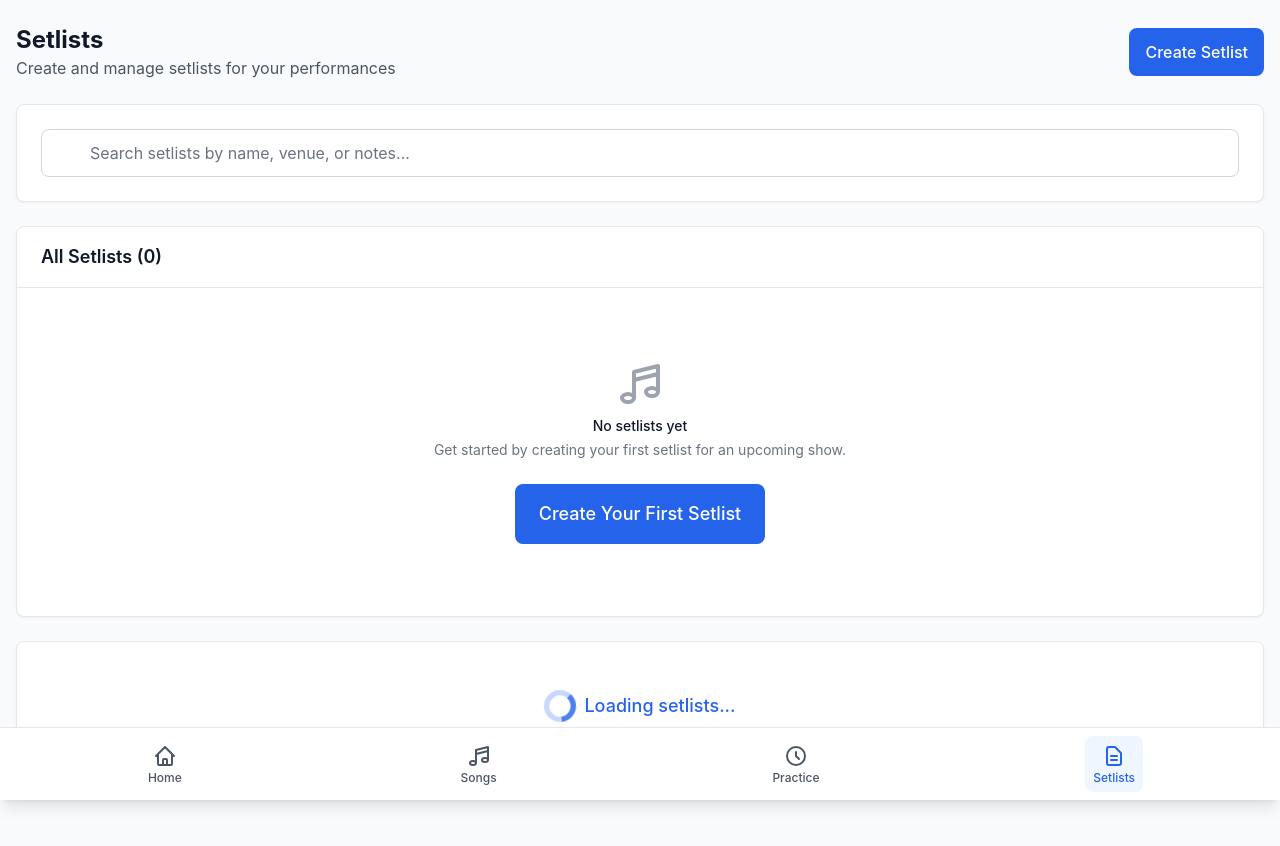
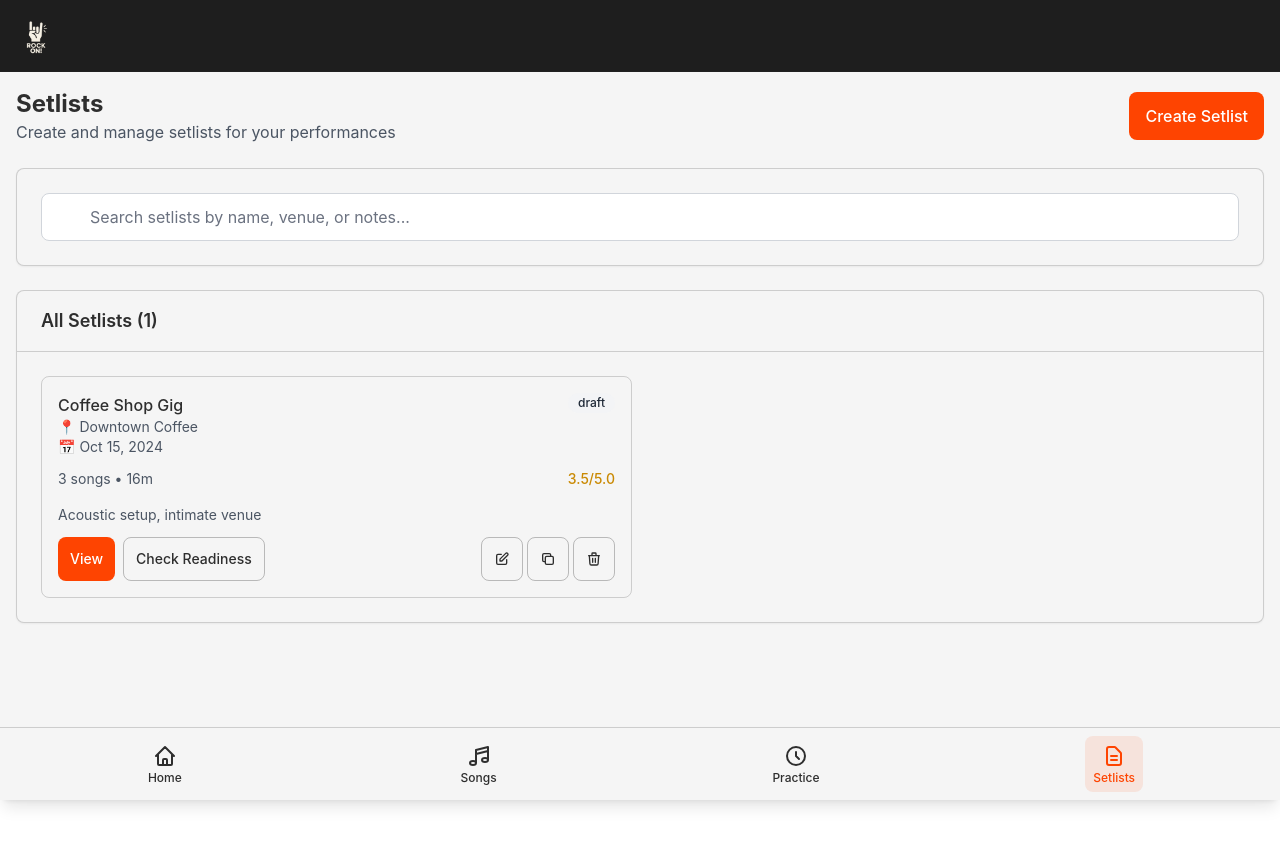
Before and after one commit to eazytracer/rock-on, a React (Vite) app: page /setlists in a window 1280 px wide. Shown: the top 846 px of the page. After the commit the page ends 800 px from the top, so only its background shows below. Built offline with nearby package versions, Linux system fonts and the light colour scheme.

Commit message:
styling changes

```diff
--- a/src/App.tsx
+++ b/src/App.tsx
@@ -2,6 +2,7 @@ import React, { Suspense, lazy, useState, useEffect } from 'react'
 import { BrowserRouter as Router, Routes, Route, useLocation, useNavigate } from 'react-router-dom'
 import { BottomNavigation, defaultNavigationItems } from './components/common/BottomNavigation'
 import { LoadingSpinner } from './components/common/LoadingSpinner'
+import { Header } from './components/common/Header'
 import { Song } from './models/Song'
 import { PracticeSession } from './models/PracticeSession'
 import { Setlist } from './models/Setlist'
@@ -146,7 +147,8 @@ const AppContent: React.FC = () => {
   }
 
   return (
-    <div className="min-h-screen bg-gray-50 pb-20">
+    <div className="min-h-screen bg-surface pb-20 pt-16">
+      <Header onLogoClick={() => navigate('/')} />
       <main className="relative">
         <Suspense fallback={
           <div className="flex items-center justify-center min-h-screen">
--- a/src/components/common/BottomNavigation.tsx
+++ b/src/components/common/BottomNavigation.tsx
@@ -27,7 +27,7 @@ export const BottomNavigation: React.FC<BottomNavigationProps> = ({
 
   const navigationClasses = [
     'fixed bottom-0 left-0 right-0 z-50',
-    'bg-white border-t border-gray-200 shadow-lg',
+    'bg-smoke-white border-t border-steel-gray/20 shadow-lg',
     'safe-bottom',
     className
   ].join(' ')
@@ -47,8 +47,8 @@ export const BottomNavigation: React.FC<BottomNavigationProps> = ({
                 min-w-[56px] min-h-[56px] p-2 rounded-lg
                 transition-all duration-200 touch-manipulation
                 ${isActive
-                  ? 'text-blue-600 bg-blue-50'
-                  : 'text-gray-600 hover:text-gray-900 hover:bg-gray-50 active:bg-gray-100'
+                  ? 'text-energy-orange bg-energy-orange/10'
+                  : 'text-steel-gray hover:text-energy-orange hover:bg-energy-orange/5 active:bg-energy-orange/10'
                 }
               `}
               aria-label={item.label}
@@ -58,13 +58,13 @@ export const BottomNavigation: React.FC<BottomNavigationProps> = ({
               </div>
               <span className={`
                 text-xs font-medium leading-none
-                ${isActive ? 'text-blue-600' : 'text-gray-600'}
+                ${isActive ? 'text-energy-orange' : 'text-steel-gray'}
               `}>
                 {item.label}
               </span>
 
               {item.badge && item.badge > 0 && (
-                <div className="absolute -top-1 -right-1 min-w-[18px] h-[18px] bg-red-500 rounded-full flex items-center justify-center">
+                <div className="absolute -top-1 -right-1 min-w-[18px] h-[18px] bg-amp-red rounded-full flex items-center justify-center">
                   <span className="text-xs font-bold text-white">
                     {item.badge > 99 ? '99+' : item.badge}
                   </span>
--- /dev/null
+++ b/src/components/common/Header.tsx
@@ -0,0 +1,63 @@
+import React from 'react';
+
+interface HeaderProps {
+  title?: string;
+  showLogo?: boolean;
+  className?: string;
+  onLogoClick?: () => void;
+}
+
+export const Header: React.FC<HeaderProps> = ({
+  title,
+  showLogo = true,
+  className = '',
+  onLogoClick
+}) => {
+  return (
+    <header className={`header ${className}`}>
+      <div className="h-full px-4 flex items-center justify-between">
+        {showLogo && (
+          <div
+            className="flex items-center cursor-pointer"
+            onClick={onLogoClick}
+          >
+            <img
+              src="/rockon-logo.png"
+              alt="Rock-On"
+              className="logo mr-3"
+              onError={(e) => {
+                // Fallback to text if image fails to load
+                const target = e.target as HTMLImageElement;
+                target.style.display = 'none';
+                const parent = target.parentElement;
+                if (parent && !parent.querySelector('.logo-text')) {
+                  const textElement = document.createElement('span');
+                  textElement.className = 'logo-text text-energy-orange font-bold text-xl md:text-2xl';
+                  textElement.textContent = 'Rock-On';
+                  parent.appendChild(textElement);
+                }
+              }}
+            />
+            {title && (
+              <h1 className="text-smoke-white font-semibold text-lg md:text-xl">
+                {title}
+              </h1>
+            )}
+          </div>
+        )}
+
+        {!showLogo && title && (
+          <h1 className="text-smoke-white font-semibold text-lg md:text-xl">
+            {title}
+          </h1>
+        )}
+
+        <div className="flex items-center space-x-2">
+          {/* Space for future header actions like settings, search, etc. */}
+        </div>
+      </div>
+    </header>
+  );
+};
+
+export default Header;
--- a/src/components/common/TouchButton.tsx
+++ b/src/components/common/TouchButton.tsx
@@ -28,24 +28,24 @@ export const TouchButton: React.FC<TouchButtonProps> = ({
 
   const variantClasses = {
     primary: [
-      'bg-blue-600 text-white',
-      'hover:bg-blue-700 focus:ring-blue-500',
-      'active:bg-blue-800'
+      'bg-energy-orange text-white',
+      'hover:bg-energy-orange/90 focus:ring-energy-orange',
+      'active:bg-energy-orange/80'
     ],
     secondary: [
-      'bg-gray-200 text-gray-900',
-      'hover:bg-gray-300 focus:ring-gray-500',
-      'active:bg-gray-400'
+      'bg-smoke-white text-steel-gray border border-steel-gray',
+      'hover:bg-steel-gray hover:text-smoke-white focus:ring-steel-gray',
+      'active:bg-steel-gray/80'
     ],
     danger: [
-      'bg-red-600 text-white',
-      'hover:bg-red-700 focus:ring-red-500',
-      'active:bg-red-800'
+      'bg-amp-red text-white',
+      'hover:bg-amp-red/90 focus:ring-amp-red',
+      'active:bg-amp-red/80'
     ],
     ghost: [
-      'bg-transparent text-gray-700 border border-gray-300',
-      'hover:bg-gray-50 focus:ring-gray-500',
-      'active:bg-gray-100'
+      'bg-transparent text-steel-gray border border-steel-gray/30',
+      'hover:bg-steel-gray/10 focus:ring-steel-gray',
+      'active:bg-steel-gray/20'
     ]
   }
 
--- a/src/index.css
+++ b/src/index.css
@@ -15,6 +15,24 @@
 }
 
 @layer components {
+  /* Header styles */
+  .header {
+    @apply fixed top-0 left-0 right-0 z-40 bg-stage-black/95 backdrop-blur-sm border-b border-steel-gray/20;
+    height: 64px;
+  }
+
+  @media (min-width: 768px) {
+    .header {
+      height: 72px;
+    }
+  }
+
+  /* Logo styles */
+  .logo {
+    @apply h-8 w-auto md:h-10;
+  }
+
+  /* Touch target styles */
   .touch-target {
     @apply min-h-touch min-w-touch;
   }
@@ -23,6 +41,7 @@
     @apply min-h-touch-lg min-w-touch-lg;
   }
 
+  /* Confidence level styles */
   .confidence-1 {
     @apply bg-confidence-1 text-white;
   }
--- a/src/pages/Setlists/Setlists.tsx
+++ b/src/pages/Setlists/Setlists.tsx
@@ -230,7 +230,7 @@ export const Setlists: React.FC<SetlistsProps> = ({
           >
             ← Back
           </TouchButton>
-          <h1 className="text-2xl font-bold text-gray-900">Create New Setlist</h1>
+          <h1 className="text-2xl font-bold text-steel-gray">Create New Setlist</h1>
         </div>
         <SetlistBuilder
           songs={songs}
@@ -254,7 +254,7 @@ export const Setlists: React.FC<SetlistsProps> = ({
           >
             ← Back
           </TouchButton>
-          <h1 className="text-2xl font-bold text-gray-900">Edit Setlist</h1>
+          <h1 className="text-2xl font-bold text-steel-gray">Edit Setlist</h1>
         </div>
         <SetlistBuilder
           songs={songs}
@@ -280,14 +280,14 @@ export const Setlists: React.FC<SetlistsProps> = ({
             ← Back
           </TouchButton>
           <div>
-            <h1 className="text-2xl font-bold text-gray-900">Readiness Report</h1>
+            <h1 className="text-2xl font-bold text-steel-gray">Readiness Report</h1>
             <p className="text-gray-600">{selectedSetlist.name}</p>
           </div>
         </div>
 
         <div className="space-y-6">
           {/* Overall Readiness */}
-          <div className="bg-white rounded-lg border border-gray-200 shadow-sm p-6">
+          <div className="bg-smoke-white rounded-lg border border-steel-gray/20 shadow-sm p-6">
             <div className="text-center">
               <div className={`text-6xl font-bold mb-2 ${getReadinessColor(readinessReport.overallReadiness)}`}>
                 {readinessReport.overallReadiness.toFixed(1)}
@@ -312,16 +312,16 @@ export const Setlists: React.FC<SetlistsProps> = ({
 
           {/* Recommendations */}
           {readinessReport.recommendations.length > 0 && (
-            <div className="bg-white rounded-lg border border-gray-200 shadow-sm">
-              <div className="px-6 py-4 border-b border-gray-200">
-                <h3 className="text-lg font-semibold text-gray-900">Recommendations</h3>
+            <div className="bg-smoke-white rounded-lg border border-steel-gray/20 shadow-sm">
+              <div className="px-6 py-4 border-b border-steel-gray/20">
+                <h3 className="text-lg font-semibold text-steel-gray">Recommendations</h3>
               </div>
               <div className="p-6">
                 <div className="space-y-3">
                   {readinessReport.recommendations.map((recommendation, index) => (
                     <div key={index} className="flex items-start space-x-3">
                       <div className="flex-shrink-0 w-6 h-6 bg-blue-100 rounded-full flex items-center justify-center">
-                        <span className="text-blue-600 text-sm font-medium">{index + 1}</span>
+                        <span className="text-energy-orange text-sm font-medium">{index + 1}</span>
                       </div>
                       <p className="text-gray-700">{recommendation}</p>
                     </div>
@@ -339,9 +339,9 @@ export const Setlists: React.FC<SetlistsProps> = ({
           )}
 
           {/* Song Breakdown */}
-          <div className="bg-white rounded-lg border border-gray-200 shadow-sm">
-            <div className="px-6 py-4 border-b border-gray-200">
-              <h3 className="text-lg font-semibold text-gray-900">Song Breakdown</h3>
+          <div className="bg-smoke-white rounded-lg border border-steel-gray/20 shadow-sm">
+            <div className="px-6 py-4 border-b border-steel-gray/20">
+              <h3 className="text-lg font-semibold text-steel-gray">Song Breakdown</h3>
             </div>
             <div className="p-6">
               <div className="space-y-3">
@@ -350,11 +350,11 @@ export const Setlists: React.FC<SetlistsProps> = ({
                   if (!song) return null
 
                   return (
-                    <div key={setlistSong.songId} className="flex items-center justify-between p-3 border border-gray-200 rounded-lg">
+                    <div key={setlistSong.songId} className="flex items-center justify-between p-3 border border-steel-gray/20 rounded-lg">
                       <div className="flex items-center space-x-3">
                         <div className="text-sm text-gray-500 w-8">#{index + 1}</div>
                         <div>
-                          <div className="font-medium text-gray-900">{song.title}</div>
+                          <div className="font-medium text-steel-gray">{song.title}</div>
                           <div className="text-sm text-gray-600">{song.artist}</div>
                         </div>
                       </div>
@@ -398,7 +398,7 @@ export const Setlists: React.FC<SetlistsProps> = ({
             </TouchButton>
           )}
           <div>
-            <h1 className="text-2xl font-bold text-gray-900">Setlists</h1>
+            <h1 className="text-2xl font-bold text-steel-gray">Setlists</h1>
             <p className="text-gray-600">Create and manage setlists for your performances</p>
           </div>
         </div>
@@ -414,7 +414,7 @@ export const Setlists: React.FC<SetlistsProps> = ({
       </div>
 
       {/* Search and Filters */}
-      <div className="bg-white rounded-lg border border-gray-200 shadow-sm p-6">
+      <div className="bg-smoke-white rounded-lg border border-steel-gray/20 shadow-sm p-6">
         <SearchBar
           value={searchQuery}
           onChange={setSearchQuery}
@@ -424,9 +424,9 @@ export const Setlists: React.FC<SetlistsProps> = ({
 
       {/* Upcoming Shows */}
       {getUpcomingShows().length > 0 && (
-        <div className="bg-white rounded-lg border border-gray-200 shadow-sm">
-          <div className="px-6 py-4 border-b border-gray-200">
-            <h3 className="text-lg font-semibold text-gray-900">Upcoming Shows</h3>
+        <div className="bg-smoke-white rounded-lg border border-steel-gray/20 shadow-sm">
+          <div className="px-6 py-4 border-b border-steel-gray/20">
+            <h3 className="text-lg font-semibold text-steel-gray">Upcoming Shows</h3>
           </div>
           <div className="p-6">
             <div className="grid grid-cols-1 md:grid-cols-2 gap-4">
@@ -434,10 +434,10 @@ export const Setlists: React.FC<SetlistsProps> = ({
                 const readiness = calculateReadiness(setlist)
 
                 return (
-                  <div key={setlist.id} className="border border-gray-200 rounded-lg p-4">
+                  <div key={setlist.id} className="border border-steel-gray/20 rounded-lg p-4">
                     <div className="flex items-start justify-between mb-3">
                       <div>
-                        <h4 className="font-medium text-gray-900">{setlist.name}</h4>
+                        <h4 className="font-medium text-steel-gray">{setlist.name}</h4>
                         {setlist.venue && (
                           <p className="text-sm text-gray-600">📍 {setlist.venue}</p>
                         )}
@@ -484,9 +484,9 @@ export const Setlists: React.FC<SetlistsProps> = ({
       )}
 
       {/* All Setlists */}
-      <div className="bg-white rounded-lg border border-gray-200 shadow-sm">
-        <div className="px-6 py-4 border-b border-gray-200">
-          <h3 className="text-lg font-semibold text-gray-900">All Setlists ({filteredSetlists.length})</h3>
+      <div className="bg-smoke-white rounded-lg border border-steel-gray/20 shadow-sm">
+        <div className="px-6 py-4 border-b border-steel-gray/20">
+          <h3 className="text-lg font-semibold text-steel-gray">All Setlists ({filteredSetlists.length})</h3>
         </div>
         <div className="p-6">
           {filteredSetlists.length > 0 ? (
@@ -495,10 +495,10 @@ export const Setlists: React.FC<SetlistsProps> = ({
                 const readiness = calculateReadiness(setlist)
 
                 return (
-                  <div key={setlist.id} className="border border-gray-200 rounded-lg p-4 hover:shadow-md transition-shadow">
+                  <div key={setlist.id} className="border border-steel-gray/20 rounded-lg p-4 hover:shadow-md transition-shadow">
                     <div className="flex items-start justify-between mb-3">
                       <div className="flex-1 min-w-0">
-                        <h4 className="font-medium text-gray-900 truncate">{setlist.name}</h4>
+                        <h4 className="font-medium text-steel-gray truncate">{setlist.name}</h4>
                         {setlist.venue && (
                           <p className="text-sm text-gray-600 truncate">📍 {setlist.venue}</p>
                         )}
@@ -609,7 +609,7 @@ export const Setlists: React.FC<SetlistsProps> = ({
                       d="M9 19V6l12-3v13M9 19c0 1.105-1.343 2-3 2s-3-.895-3-2 1.343-2 3-2 3 .895 3 2zm12-3c0 1.105-1.343 2-3 2s-3-.895-3-2 1.343-2 3-2 3 .895 3 2zM9 10l12-3"
                     />
                   </svg>
-                  <h3 className="mt-2 text-sm font-medium text-gray-900">No setlists yet</h3>
+                  <h3 className="mt-2 text-sm font-medium text-steel-gray">No setlists yet</h3>
                   <p className="mt-1 text-sm text-gray-500">
                     Get started by creating your first setlist for an upcoming show.
                   </p>
@@ -631,7 +631,7 @@ export const Setlists: React.FC<SetlistsProps> = ({
 
       {/* Loading State */}
       {loading && setlists.length === 0 && (
-        <div className="bg-white rounded-lg border border-gray-200 shadow-sm">
+        <div className="bg-smoke-white rounded-lg border border-steel-gray/20 shadow-sm">
           <div className="p-12">
             <LoadingSpinner size="lg" centered text="Loading setlists..." />
           </div>
--- a/src/pages/Songs/Songs.tsx
+++ b/src/pages/Songs/Songs.tsx
@@ -133,7 +133,7 @@ export const Songs: React.FC<SongsProps> = ({
           >
             ← Back
           </TouchButton>
-          <h1 className="text-2xl font-bold text-gray-900">Add New Song</h1>
+          <h1 className="text-2xl font-bold text-steel-gray">Add New Song</h1>
         </div>
         <AddSongForm
           onSubmit={handleAddSong}
@@ -156,7 +156,7 @@ export const Songs: React.FC<SongsProps> = ({
           >
             ← Back
           </TouchButton>
-          <h1 className="text-2xl font-bold text-gray-900">Edit Song</h1>
+          <h1 className="text-2xl font-bold text-steel-gray">Edit Song</h1>
         </div>
         <AddSongForm
           onSubmit={handleEditSong}
@@ -184,7 +184,7 @@ export const Songs: React.FC<SongsProps> = ({
             </TouchButton>
           )}
           <div>
-            <h1 className="text-2xl font-bold text-gray-900">Songs</h1>
+            <h1 className="text-2xl font-bold text-steel-gray">Songs</h1>
             <p className="text-gray-600">Manage your band's song catalog</p>
           </div>
         </div>
@@ -201,28 +201,28 @@ export const Songs: React.FC<SongsProps> = ({
 
       {/* Stats Cards */}
       <div className="grid grid-cols-2 lg:grid-cols-5 gap-4">
-        <div className="bg-white p-4 rounded-lg border border-gray-200 shadow-sm">
-          <div className="text-2xl font-bold text-gray-900">{stats.total}</div>
+        <div className="bg-smoke-white p-4 rounded-lg border border-steel-gray/20 shadow-sm">
+          <div className="text-2xl font-bold text-steel-gray">{stats.total}</div>
           <div className="text-sm text-gray-600">Total Songs</div>
         </div>
 
-        <div className="bg-white p-4 rounded-lg border border-gray-200 shadow-sm">
+        <div className="bg-smoke-white p-4 rounded-lg border border-steel-gray/20 shadow-sm">
           <div className="text-2xl font-bold text-green-600">{stats.ready}</div>
           <div className="text-sm text-gray-600">Performance Ready</div>
         </div>
 
-        <div className="bg-white p-4 rounded-lg border border-gray-200 shadow-sm">
+        <div className="bg-smoke-white p-4 rounded-lg border border-steel-gray/20 shadow-sm">
           <div className="text-2xl font-bold text-orange-600">{stats.needsPractice}</div>
           <div className="text-sm text-gray-600">Needs Practice</div>
         </div>
 
-        <div className="bg-white p-4 rounded-lg border border-gray-200 shadow-sm">
+        <div className="bg-smoke-white p-4 rounded-lg border border-steel-gray/20 shadow-sm">
           <div className="text-2xl font-bold text-red-600">{stats.new}</div>
           <div className="text-sm text-gray-600">New Songs</div>
         </div>
 
-        <div className="bg-white p-4 rounded-lg border border-gray-200 shadow-sm">
-          <div className="text-2xl font-bold text-blue-600">
+        <div className="bg-smoke-white p-4 rounded-lg border border-steel-gray/20 shadow-sm">
+          <div className="text-2xl font-bold text-energy-orange">
             {stats.averageConfidence.toFixed(1)}
           </div>
           <div className="text-sm text-gray-600">Avg Confidence</div>
@@ -231,7 +231,7 @@ export const Songs: React.FC<SongsProps> = ({
 
       {/* Empty State */}
       {songs.length === 0 && !loading && (
-        <div className="bg-white rounded-lg border border-gray-200 shadow-sm">
+        <div className="bg-smoke-white rounded-lg border border-steel-gray/20 shadow-sm">
           <div className="text-center py-12">
             <svg
               className="mx-auto h-12 w-12 text-gray-400"
@@ -246,7 +246,7 @@ export const Songs: React.FC<SongsProps> = ({
                 d="M9 19V6l12-3v13M9 19c0 1.105-1.343 2-3 2s-3-.895-3-2 1.343-2 3-2 3 .895 3 2zm12-3c0 1.105-1.343 2-3 2s-3-.895-3-2 1.343-2 3-2 3 .895 3 2zM9 10l12-3"
               />
             </svg>
-            <h3 className="mt-2 text-sm font-medium text-gray-900">No songs yet</h3>
+            <h3 className="mt-2 text-sm font-medium text-steel-gray">No songs yet</h3>
             <p className="mt-1 text-sm text-gray-500">
               Get started by adding your first song to the catalog.
             </p>
@@ -265,7 +265,7 @@ export const Songs: React.FC<SongsProps> = ({
 
       {/* Song List */}
       {songs.length > 0 && (
-        <div className="bg-white rounded-lg border border-gray-200 shadow-sm">
+        <div className="bg-smoke-white rounded-lg border border-steel-gray/20 shadow-sm">
           <div className="p-6">
             <SongList
               songs={songs}
@@ -283,8 +283,8 @@ export const Songs: React.FC<SongsProps> = ({
 
       {/* Quick Actions */}
       {songs.length > 0 && (
-        <div className="bg-gray-50 rounded-lg p-6">
-          <h3 className="text-lg font-semibold text-gray-900 mb-4">Quick Actions</h3>
+        <div className="bg-surface rounded-lg p-6">
+          <h3 className="text-lg font-semibold text-steel-gray mb-4">Quick Actions</h3>
           <div className="grid grid-cols-1 sm:grid-cols-2 lg:grid-cols-4 gap-4">
             <TouchButton
               variant="secondary"
@@ -344,7 +344,7 @@ export const Songs: React.FC<SongsProps> = ({
 
       {/* Loading State */}
       {loading && songs.length === 0 && (
-        <div className="bg-white rounded-lg border border-gray-200 shadow-sm">
+        <div className="bg-smoke-white rounded-lg border border-steel-gray/20 shadow-sm">
           <div className="p-12">
             <LoadingSpinner size="lg" centered text="Loading songs..." />
           </div>
--- a/tailwind.config.js
+++ b/tailwind.config.js
@@ -7,19 +7,29 @@ export default {
   theme: {
     extend: {
       colors: {
-        primary: {
-          50: '#f0f9ff',
-          500: '#3b82f6',
-          600: '#2563eb',
-          700: '#1d4ed8',
-          900: '#1e3a8a',
-        },
+        // Brand Colors from Style Guide
+        'energy-orange': '#FE4401',
+        'stage-black': '#121212',
+        'electric-yellow': '#FFD400',
+        'smoke-white': '#F5F5F5',
+        'amp-red': '#D7263D',
+        'steel-gray': '#2E2E2E',
+
+        // Semantic Aliases
+        primary: '#FE4401',
+        secondary: '#FFD400',
+        danger: '#D7263D',
+        background: '#121212',
+        surface: '#F5F5F5',
+        text: '#2E2E2E',
+
+        // Keep existing confidence colors
         confidence: {
-          1: '#ef4444', // red-500
-          2: '#f97316', // orange-500
-          3: '#eab308', // yellow-500
-          4: '#22c55e', // green-500
-          5: '#10b981', // emerald-500
+          1: '#ef4444',
+          2: '#f97316',
+          3: '#eab308',
+          4: '#22c55e',
+          5: '#10b981',
         }
       },
       spacing: {
```
Also changed, not shown: src/pages/Dashboard/Dashboard.tsx (+28 -28 lines), src/pages/Sessions/Sessions.tsx (+21 -21 lines).
